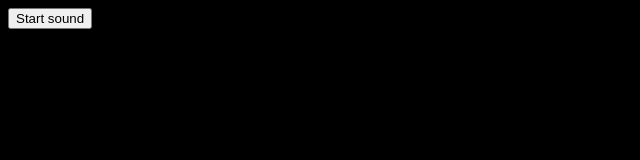
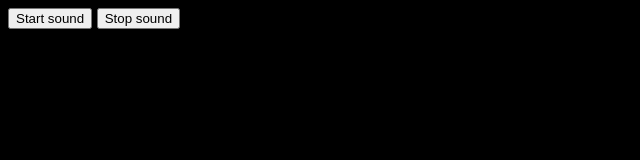
Before and after one commit to waffles-888/TinySynth, a website: page src/index.html in a window 1280 px wide. Shown: the whole page, without its empty margins (0-640 px from the left). Drawn offline with Linux system fonts and the light colour scheme.

Commit message:
Added a stop button (cannot start the sound again)

```diff
--- a/src/index.html
+++ b/src/index.html
@@ -1,5 +1,6 @@
 <body>
   <button onclick="oscillator.start()">Start sound</button>
+  <button onclick="oscillator.stop()">Stop sound</button>
   <style>
     body { background: black; color: white; font-family: sans-serif; }
   </style>
```
Also changed, not shown: 1 other file.
